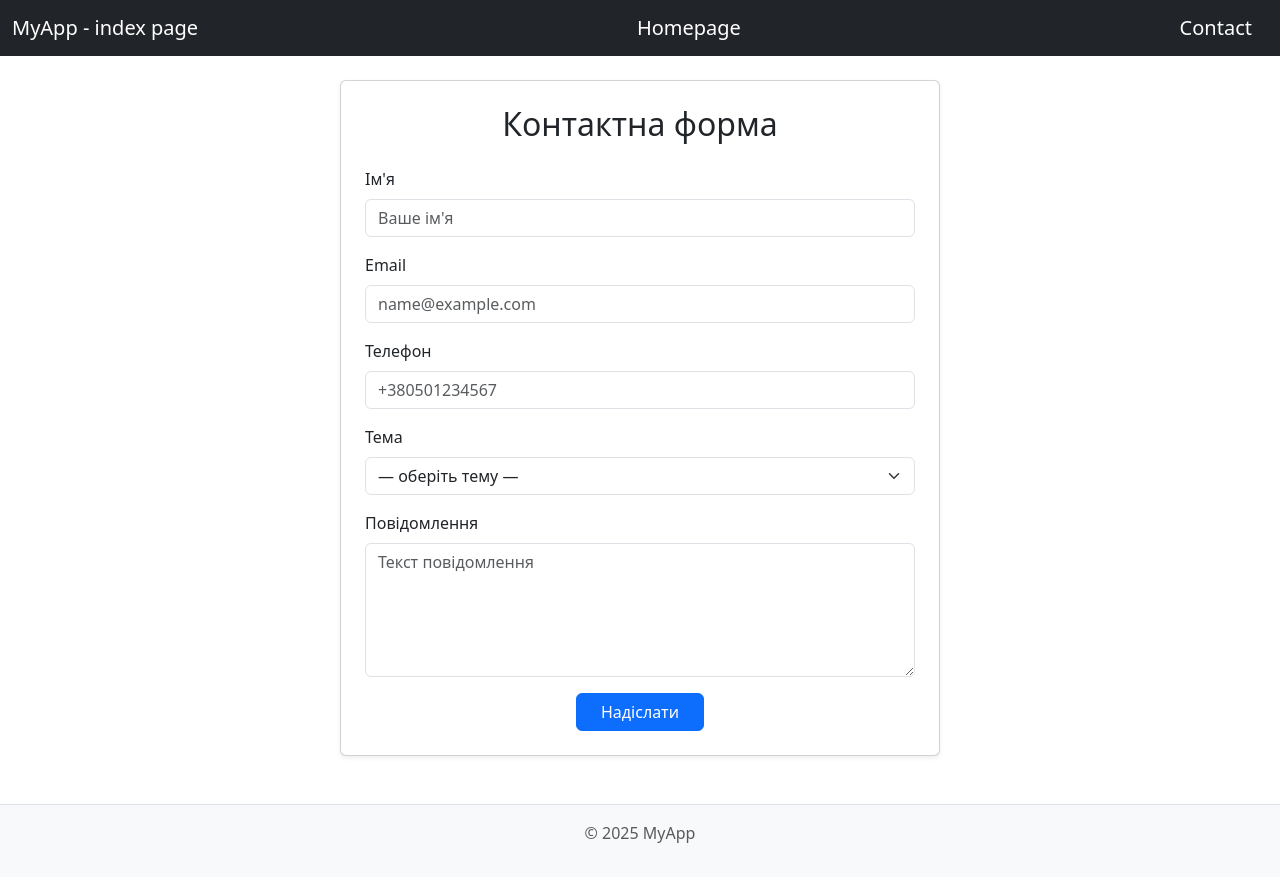
After one commit to Flagmer104/python, a Flask app: page /contact in a window 1280 px wide. The commit adds this page. Run offline with Flask 3, Linux system fonts and the light colour scheme; some libraries are stand-ins or nearby versions.

Commit message:
feat: add Flask-WTF contact form with macro, flash categories and PRG logging

```diff
--- /dev/null
+++ b/app/forms.py
@@ -0,0 +1,34 @@
+from flask_wtf import FlaskForm
+from wtforms import StringField, SelectField, TextAreaField, SubmitField
+from wtforms.validators import DataRequired, Email, Length, Optional, Regexp
+
+TOPIC_CHOICES = [
+    ("", "— оберіть тему —"),
+    ("question", "Питання"),
+    ("feedback", "Відгук"),
+    ("bug", "Повідомлення про помилку"),
+    ("other", "Інше"),
+]
+
+
+class ContactForm(FlaskForm):
+    name = StringField(
+        "Ім'я",
+        validators=[DataRequired(message="Вкажіть ім'я"), Length(min=2, max=50)],
+    )
+    email = StringField(
+        "Email",
+        validators=[DataRequired(message="Вкажіть email"), Email(message="Невірний формат email")],
+    )
+    phone = StringField(
+        "Телефон",
+        validators=[Optional(), Regexp(r"^\+?[0-9 \-()]{7,20}$", message="Невірний формат телефону")],
+        render_kw={"placeholder": "+380501234567"},
+    )
+    topic = SelectField("Тема", choices=TOPIC_CHOICES, validators=[DataRequired(message="Оберіть тему")])
+    message = TextAreaField(
+        "Повідомлення",
+        validators=[DataRequired(message="Введіть повідомлення"), Length(min=10, max=1000)],
+        render_kw={"rows": 5},
+    )
+    submit = SubmitField("Надіслати")
--- a/app/templates/_macros.html
+++ b/app/templates/_macros.html
@@ -1,7 +1,11 @@
 {% macro render_field(field, label_class="", input_class="form-control", placeholder="") %}
 <div class="mb-3">
     {{ field.label(class="form-label " + label_class) }}
-    {{ field(class=input_class, placeholder=placeholder) }}
+    {% if placeholder %}
+        {{ field(class=input_class + (" is-invalid" if field.errors else ""), placeholder=placeholder, **kwargs) }}
+    {% else %}
+        {{ field(class=input_class + (" is-invalid" if field.errors else ""), **kwargs) }}
+    {% endif %}
     {% if field.errors %}
         {% for error in field.errors %}
             <div class="text-danger small">{{ error }}</div>
--- a/app/templates/base.html
+++ b/app/templates/base.html
@@ -27,7 +27,7 @@
         {% for category, message in msg %}
             <div class="alert alert-{{ category }} alert-dismissible" role="alert">
                 <strong>{{ message }}</strong>
-                <button type="button" class="btn-close" data-dismiss="alert" aria-label="Close">
+                <button type="button" class="btn-close" data-bs-dismiss="alert" aria-label="Close">
                     <span aria-hidden="true">&times;</span>
                 </button>
             </div>
--- /dev/null
+++ b/app/templates/contact.html
@@ -0,0 +1,20 @@
+{% extends "base.html" %}
+{% from "_macros.html" import render_field %}
+{% block title %}Контакти{% endblock %}
+
+{% block content %}
+<div class="card shadow-sm p-4 mx-auto" style="max-width: 600px;">
+    <h2 class="text-center mb-4">Контактна форма</h2>
+    <form method="POST" novalidate>
+        {{ form.hidden_tag() }}
+        {{ render_field(form.name, placeholder="Ваше ім'я") }}
+        {{ render_field(form.email, placeholder="name@example.com") }}
+        {{ render_field(form.phone) }}
+        {{ render_field(form.topic, input_class="form-select") }}
+        {{ render_field(form.message, placeholder="Текст повідомлення") }}
+        <div class="text-center">
+            {{ form.submit(class="btn btn-primary px-4") }}
+        </div>
+    </form>
+</div>
+{% endblock %}
--- a/app/templates/includes/nav.html
+++ b/app/templates/includes/nav.html
@@ -2,5 +2,6 @@
   <div class="container-fluid">
     <a class="navbar-brand" href="{{ url_for('index') }}">MyApp - index page</a>
     <a class="navbar-brand" href="{{ url_for('home') }}">Homepage</a>
+    <a class="navbar-brand" href="{{ url_for('contact') }}">Contact</a>
   </div>
 </nav>
--- a/app/views.py
+++ b/app/views.py
@@ -1,6 +1,8 @@
-from flask import render_template, request, redirect, url_for, session, make_response
+from flask import render_template, request, redirect, url_for, session, make_response, flash
 from . import app
 from datetime import timedelta
+from . import contact_logger
+from .forms import ContactForm
 
 @app.route("/login",  methods=['GET', 'POST'])
 def login():
@@ -81,3 +83,22 @@ def admin():
     to_url = url_for("greetings", name="administrator", _external=True)    # --> "http://localhost:8080/hi/administrator"
     print(to_url)
     return redirect(to_url)
+
+@app.route('/contact', methods=['GET', 'POST'])
+def contact():
+    form = ContactForm()
+    if form.validate_on_submit():
+        try:
+            contact_logger.info(
+                "name=%s | email=%s | phone=%s | topic=%s | message=%s",
+                form.name.data, form.email.data, form.phone.data or "-",
+                form.topic.data, form.message.data.replace("\n", " "),
+            )
+        except OSError:
+            flash("Не вдалося зберегти ваше повідомлення. Спробуйте пізніше.", "danger")
+        else:
+            flash("Дякуємо! Ваше повідомлення надіслано й збережено.", "success")
+        return redirect(url_for("contact"))  # Post/Redirect/Get
+    if request.method == "POST":
+        flash("Форму заповнено з помилками. Перевірте виділені поля.", "danger")
+    return render_template("contact.html", form=form)
```
Also changed, not shown: app/__init__.py (+15 -0 lines), 1 other file.
